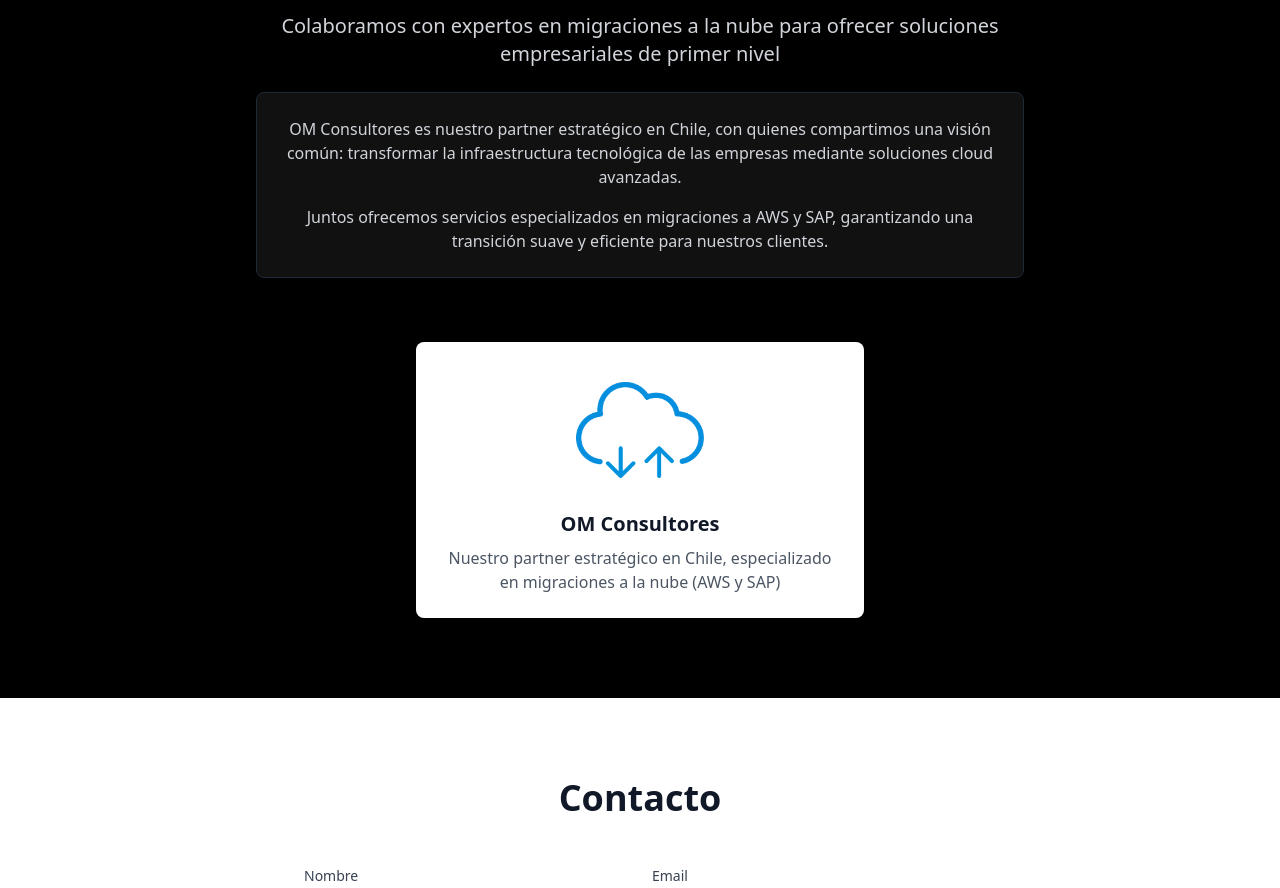
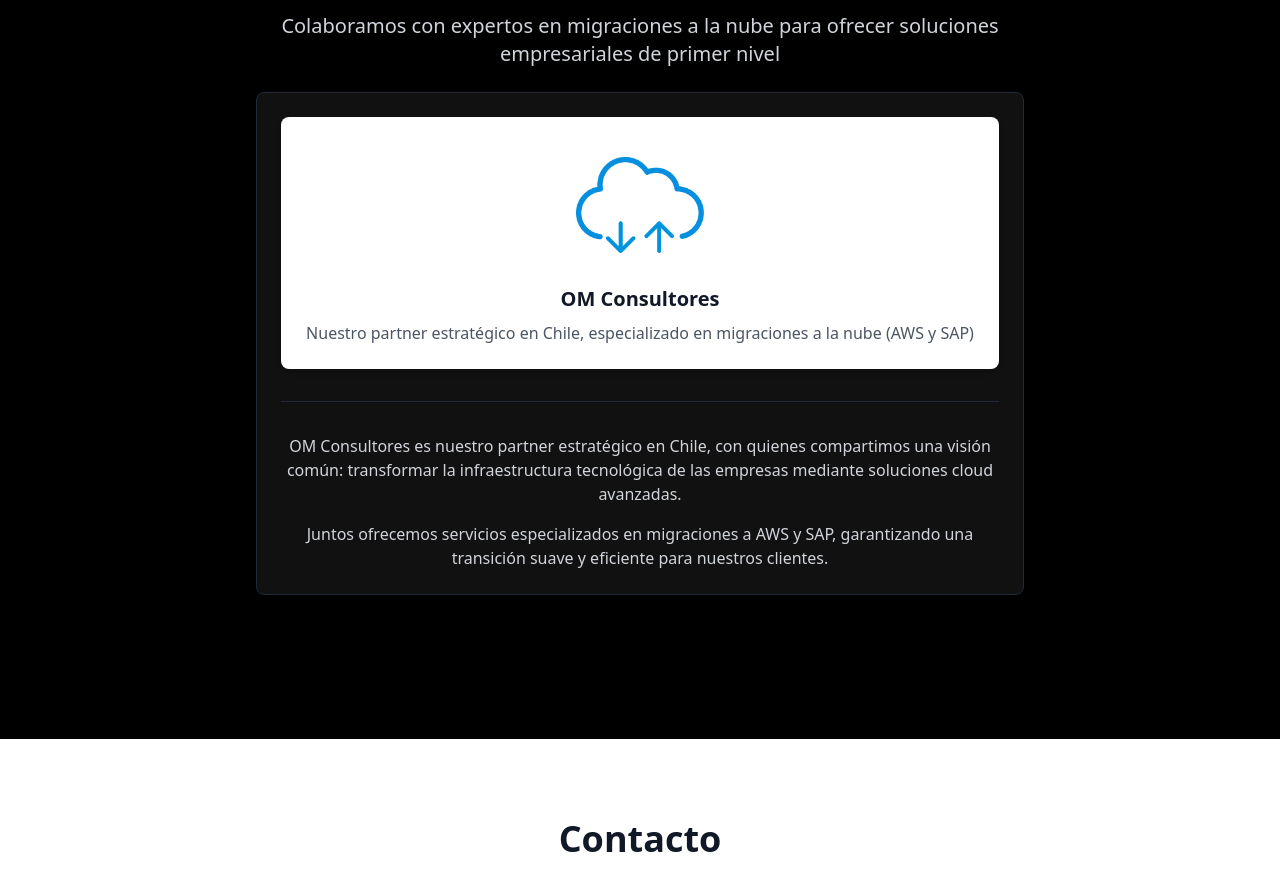
Before and after one commit to OZVE/GYOTechnologiesWeb, a React (Vite) app: page / in a window 1280 px wide. Shown: the part 4267-5155 px from the top of the page. Built offline with nearby package versions, Linux system fonts and the light colour scheme.

Commit message:
Style changes and OM partner added

```diff
--- a/src/App.tsx
+++ b/src/App.tsx
@@ -384,6 +384,12 @@ function App() {
               Colaboramos con expertos en migraciones a la nube para ofrecer soluciones empresariales de primer nivel
             </p>
             <div className="bg-[#111] p-6 rounded-lg border border-gray-800">
+              <div className="w-full">
+                {partners.map((partner, index) => (
+                  <PartnerCard key={index} {...partner} />
+                ))}
+              </div>
+              <div className="mt-8 border-t border-gray-800 pt-8">
                 <p className="text-gray-300 mb-4">
                   OM Consultores es nuestro partner estratégico en Chile, con quienes compartimos una visión común:
                   transformar la infraestructura tecnológica de las empresas mediante soluciones cloud avanzadas.
@@ -394,10 +400,6 @@ function App() {
                 </p>
               </div>
             </div>
-          <div className="max-w-md mx-auto">
-            {partners.map((partner, index) => (
-              <PartnerCard key={index} {...partner} />
-            ))}
           </div>
         </div>
       </section>
```
Lines whose indentation alone changed are shown as unchanged.
